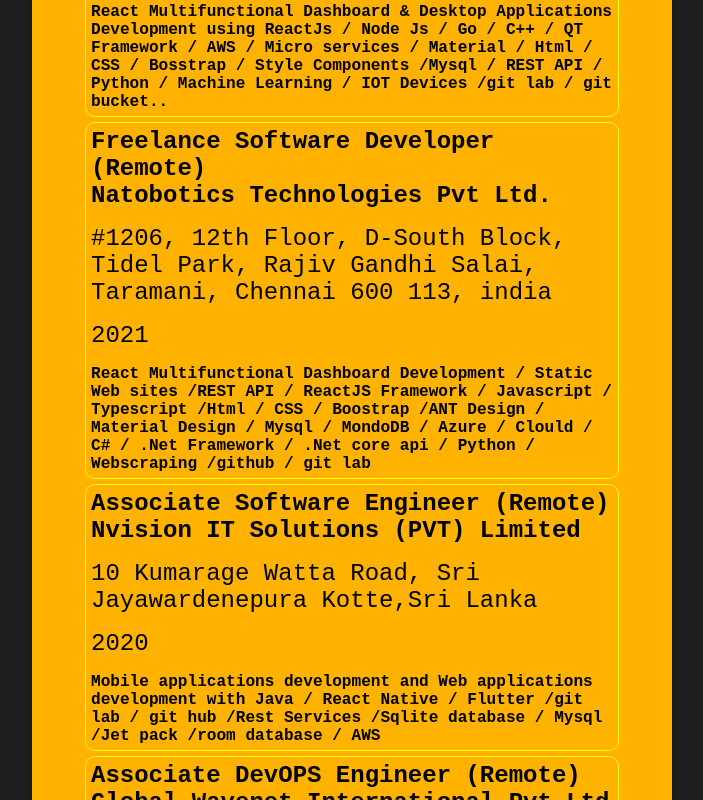
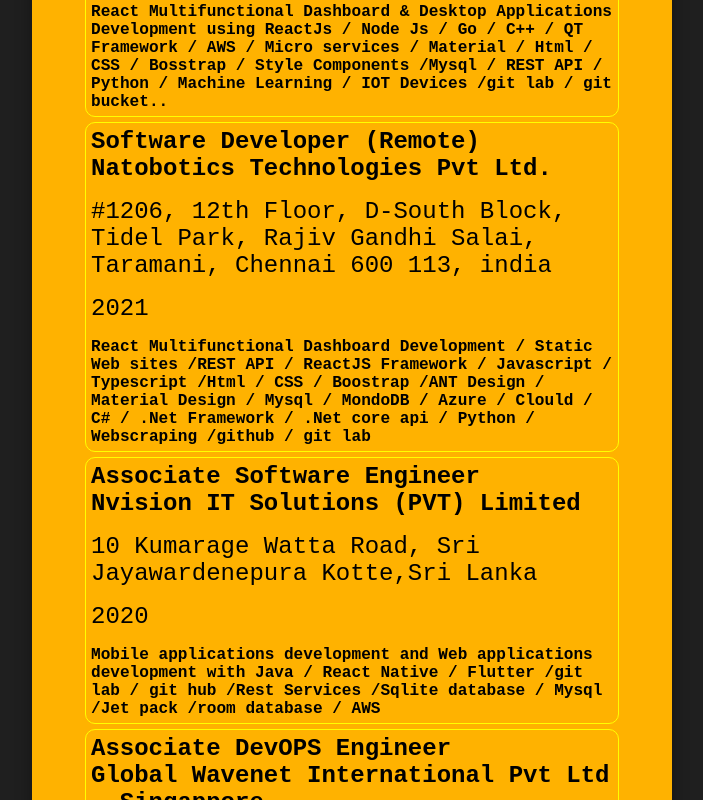
Before and after one commit to savindu-pasintha/new-portfolio, a React (Create React App) app: page /about in a window 1280 px wide. Shown: the part 2060-2860 px from the top of the page, without its empty margins (288-991 px from the left). Built offline with nearby package versions, Linux system fonts and the light colour scheme; the HTML template or start-up script is replaced by a standard one.

Commit message:
Update Info.js

```diff
--- a/src/info/Info.js
+++ b/src/info/Info.js
@@ -245,7 +245,7 @@
   workHistory: [
     {
       id: 1,
-      role: 'Software Engineer-Frontend  (Remote)',
+      role: 'Software Engineer',
       company: 'X.O CONCEPTS (PRIVATE) LIMITED',
       location: 'No 30/81- 1/1 ,Longdon Place , Colombo 07 , Sri Lanka.',
       time: '2022',
@@ -254,7 +254,7 @@
     },
     {
       id: 2,
-      role: 'Freelance Software Developer (Remote)',
+      role: 'Software Developer (Remote)',
       company: 'Natobotics Technologies Pvt Ltd.',
       location:
         '#1206, 12th Floor, D-South Block, Tidel Park, Rajiv Gandhi Salai, Taramani, Chennai 600 113, india',
@@ -264,7 +264,7 @@
     },
     {
       id: 3,
-      role: 'Associate Software Engineer (Remote)',
+      role: 'Associate Software Engineer',
       company: 'Nvision IT Solutions (PVT) Limited',
       location: '10 Kumarage Watta Road, Sri Jayawardenepura Kotte,Sri Lanka',
       time: '2020',
@@ -273,7 +273,7 @@
     },
     {
       id: 4,
-      role: 'Associate DevOPS Engineer (Remote)',
+      role: 'Associate DevOPS Engineer',
       company: 'Global Wavenet International Pvt Ltd , Singappore',
       time: '2019',
       location: '',
@@ -282,7 +282,7 @@
     },
     {
       id: 1,
-      role: 'Freelance Software Developer',
+      role: 'Software Developer',
       company: 'Upwork.com & Fiver.com',
       location: '',
       time: '2018',
```
